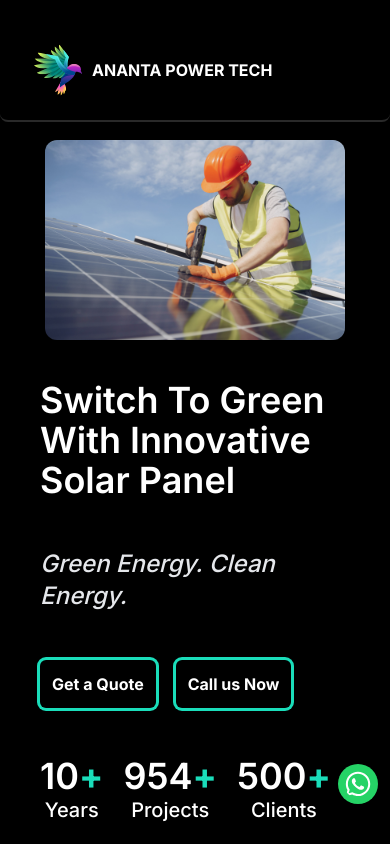
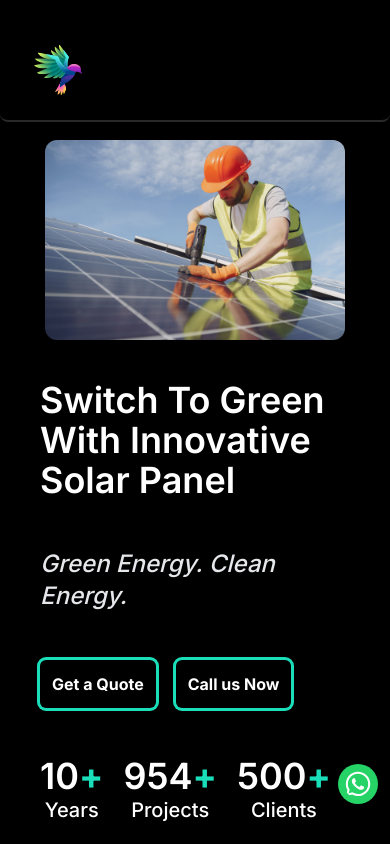
Before and after one commit to rounakraj03/solar-app-attempt-one, a Next.js app: page / in a window 390 px wide. Shown: the top 844 px of the page. Built offline with nearby package versions, Linux system fonts and the light colour scheme.

Commit message:
navbar maybe fixeed now

```diff
--- a/src/components/Navbar.jsx
+++ b/src/components/Navbar.jsx
@@ -80,7 +80,7 @@ const Navbar = () => {
                         priority
                     />
 
-                    <h1 className='-m-4  font-bold text-base  md:text-xl text-white cursor-pointer' onClick={() => scrollToSection("#home")} >ANANTA POWER TECH</h1>
+                    <h1 className='-m-4 hidden md:inline  font-bold text-base  md:text-xl text-white cursor-pointer' onClick={() => scrollToSection("#home")} >ANANTA POWER TECH</h1>
                 </div>
                 {/* MENU BUTTON */}
                 <button className='md:hidden w-10 h-8 flex flex-col justify-between relative' onClick={() => changeIsCollapsed()}>
```
